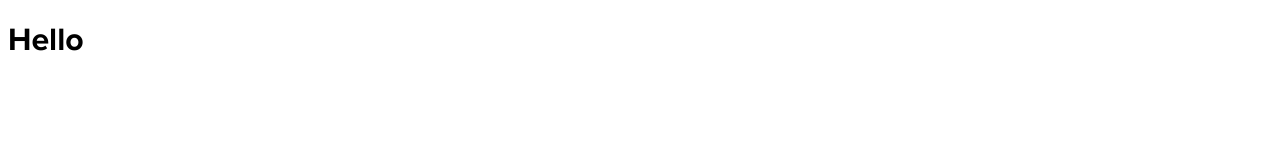
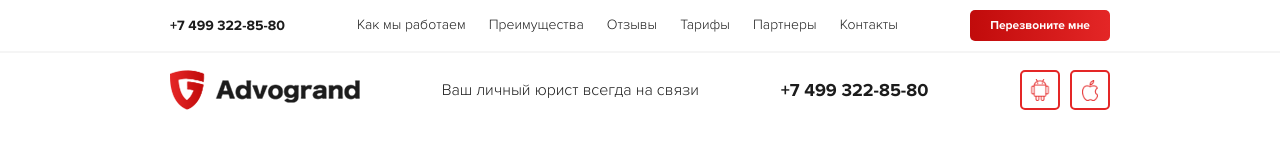
Before and after one commit to MilshynVitalii/oldgrand, a website: page index.html in a window 1280 px wide. Drawn offline with Linux system fonts and the light colour scheme.

Commit message:
header section

```diff
--- a/index.html
+++ b/index.html
@@ -8,6 +8,45 @@
     <link rel="stylesheet" href="./css/style.css" />
   </head>
   <body>
-    <h1>Hello</h1>
+    <header class="header">
+      <div class="container">
+        <nav class="navigation">
+          <div class="navigation__container">
+            <a href="tel:+74993228580" class="navigation__tel"
+              >+7 499 322-85-80</a
+            >
+            <ul class="navigation__menu">
+              <li>
+                <a href="#" class="navigation__menu-link">Как мы работаем</a>
+              </li>
+              <li>
+                <a href="#" class="navigation__menu-link">Преимущества</a>
+              </li>
+              <li><a href="#" class="navigation__menu-link">Отзывы</a></li>
+              <li><a href="#" class="navigation__menu-link">Тарифы</a></li>
+              <li><a href="#" class="navigation__menu-link">Партнеры</a></li>
+              <li><a href="#" class="navigation__menu-link">Контакты</a></li>
+            </ul>
+            <button class="main-button navigation__button">
+              Перезвоните мне
+            </button>
+          </div>
+        </nav>
+        <!-- /.navigation -->
+        <div class="header-subnav">
+          <img src="./img/header-logo.png" alt="Логотип" />
+          <p>Ваш личный юрист всегда на связи</p>
+          <a href="tel:+74993228580" class="header-subnav__tel"
+            >+7 499 322-85-80</a
+          >
+          <div class="header-subnav__icons">
+            <a class="android-icon"></a>
+            <a class="apple-icon"></a>
+          </div>
+        </div>
+      </div>
+      <!-- /.container -->
+    </header>
+    <!-- /.header -->
   </body>
 </html>
--- /dev/null
+++ b/sass/_colors.sass
@@ -0,0 +1,4 @@
+$main-color: #e42626
+$main-color_dark: #c10b0b
+$grey-color: #f5f5f5
+$text-color: #1c1c1c
--- /dev/null
+++ b/sass/_grid.sass
@@ -0,0 +1,3 @@
+.container
+    max-width: 940px
+    margin: auto
--- /dev/null
+++ b/sass/_interface.sass
@@ -0,0 +1,37 @@
+*
+    margin: 0
+    padding: 0
+    box-sizing: border-box
+
+html
+    max-width: 1920px
+    color: $text-color
+    +light
+
+button
+    border: none
+    border-radius: 5px
+    color: #ffffff
+    +bold
+    cursor: pointer
+    &:focus
+        outline: none
+
+ul
+    list-style: none
+
+a
+    color: $text-color
+    text-decoration: none
+    &:hover
+        color: $main-color
+    &:active
+        color: $text-color
+
+
+.main-button
+    background: linear-gradient(90deg, $main-color_dark, $main-color)
+    &:hover
+        background: linear-gradient(90deg, lighten($main-color_dark, 7%), lighten($main-color, 7%))
+    &:active
+        background: linear-gradient(90deg, darken($main-color_dark, 5%), darken($main-color, 5%))
--- /dev/null
+++ b/sass/sections/_navigation.sass
@@ -0,0 +1,79 @@
+.header
+    &-subnav
+        display: flex
+        justify-content: space-between
+        align-items: center
+        height: 80px
+        margin-top: 50px
+        &__tel
+            +bold
+            font-size: 18px
+        &__icons
+            display: flex
+            & .apple-icon, .android-icon
+                width: 40px
+                height: 40px
+                border: 2px solid $main-color
+                border-radius: 5px
+                margin-left: 10px
+            & .android-icon
+                background: url(../img/android-1.png) no-repeat center
+                background-size: 60%
+                &:hover
+                    background: $main-color url(../img/android-2.png) no-repeat center
+                    background-size: 60%
+                    box-shadow: 0 0 2px 3px rgba($main-color, 0.2)
+                &:active
+                    background: $main-color url(../img/android-2.png) no-repeat center
+                    background-size: 60%
+                    box-shadow: 0 0 1px 1px rgba($main-color, 0.3)
+            & .apple-icon
+                background: url(../img/apple-1.png) no-repeat center
+                background-size: 45%
+                &:hover
+                    background: $main-color url(../img/apple-2.png) no-repeat center
+                    background-size: 45%
+                    box-shadow: 0 0 2px 3px rgba($main-color, 0.2)
+                &:active
+                    background: $main-color url(../img/apple-2.png) no-repeat center
+                    background-size: 45%
+                    box-shadow: 0 0 1px 1px rgba($main-color, 0.3)
+
+.navigation
+    position: fixed
+    left: 0
+    top: 0
+    width: 100%
+    border-bottom: 2px solid $grey-color
+    &__container
+        display: flex
+        justify-content: space-between
+        max-width: 940px
+        margin: 0 auto
+        font-size: 14px
+    &__menu
+        display: flex
+        justify-content: space-between
+        flex-basis: 60%
+        & li
+            flex-grow: 1
+            text-align: center
+        &-link
+            display: inline-block
+            width: 100%
+            height: 100%
+            line-height: 50px
+            border-left: 2px solid #ffffff
+            border-right: 2px solid #ffffff
+            &:hover
+                background: rgba($main-color, 0.02)
+                border-left: 2px solid rgba($main-color, 0.1)
+                border-right: 2px solid rgba($main-color, 0.1)
+    &__tel
+        align-self: center
+        +bold
+
+    &__button
+        font-size: 12px
+        padding: 8px 20px
+        margin: 10px 0
--- a/sass/style.sass
+++ b/sass/style.sass
@@ -1,4 +1,5 @@
+@import "colors"
 @import "fonts"
-
-body
-    +bold
+@import "interface"
+@import "grid"
+@import "./sections/navigation"
```
Also changed, not shown: css/style.css, img/android-1.png (added), img/android-2.png (added), img/apple-1.png (added), img/apple-2.png (added), img/header-logo.png (added).
